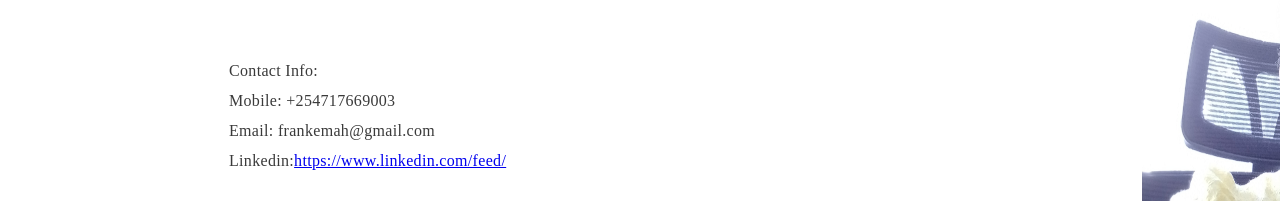
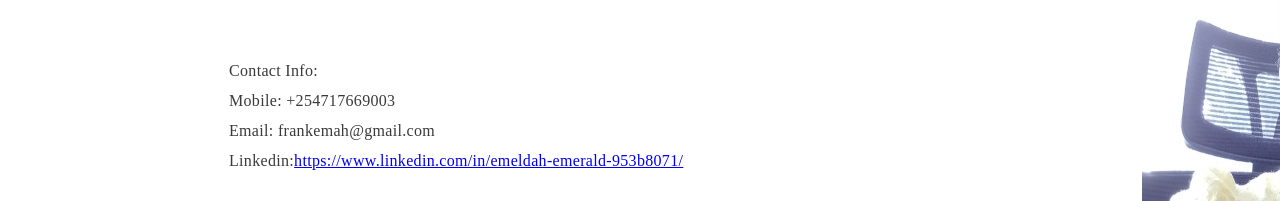
Before and after one commit to Emah123/MyPortfolio, a plain HTML site: page index.html in a window 1280 px wide. Shown: the part 523-724 px from the top of the page. Drawn offline with Linux system fonts and the light colour scheme.

Commit message:
Update index.html

```diff
--- a/index.html
+++ b/index.html
@@ -100,7 +100,7 @@ align-items: center; gap: 1500px; display: inline-flex">
 </div>
 <!--contact info-->
 <div style="left: 221px; top: 571px; position: absolute"><span style="color: #3A3A3A; font-size: 16px; font-family: Poppins; font-weight: 500; line-height: 30px; letter-spacing: 0.32px; word-wrap: break-word">Contact Info:<br/></span>
-  <span style="color: #3A3A3A; font-size: 16px; font-family: Poppins; font-weight: 400; line-height: 30px; letter-spacing: 0.32px; word-wrap: break-word">Mobile: +254717669003<br/>Email: frankemah@gmail.com<br/>Linkedin:<a href="https://www.linkedin.com/feed/">https://www.linkedin.com/feed/</a></span></div>
+  <span style="color: #3A3A3A; font-size: 16px; font-family: Poppins; font-weight: 400; line-height: 30px; letter-spacing: 0.32px; word-wrap: break-word">Mobile: +254717669003<br/>Email: frankemah@gmail.com<br/>Linkedin:<a href="https://www.linkedin.com/in/emeldah-emerald-953b8071/">https://www.linkedin.com/in/emeldah-emerald-953b8071/</a></span></div>
 
   <!--TWITTER-->
   <div style="width: 1152px; height: 101px; left: 384px; top: 1162px; position: absolute">
```
